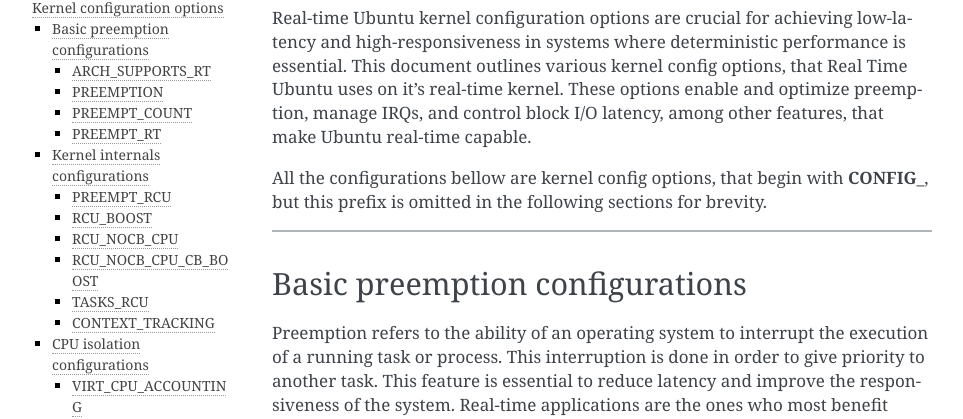
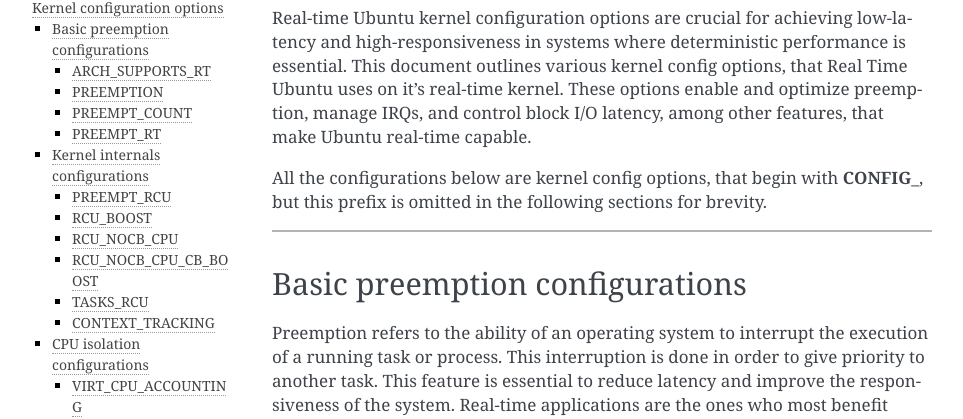
Before and after one commit to canonical/real-time-ubuntu-docs, a Sphinx documentation site: the page built from docs/reference/kernel-config-options.rst, in a window 1280 px wide and 900 px high. Shown: the part 97-516 px from the top of the window, without its empty margins (148-1111 px from the left). Built offline with Sphinx 7.4.7, drawn with Linux system fonts in a browser that asks for light colours.

Commit message:
docs(ref/kernel-config-options) Fix spelling (#143)
Signed-off-by: Noah Casey <noahcasey0406@gmail.com>

```diff
--- a/docs/reference/kernel-config-options.rst
+++ b/docs/reference/kernel-config-options.rst
@@ -5,7 +5,7 @@
 This document outlines various kernel config options, that Real Time Ubuntu uses on it's real-time kernel.
 These options enable and optimize preemption, manage IRQs, and control block I/O latency, among other features, that make Ubuntu real-time capable.
 
-All the configurations bellow are kernel config options, that begin with **CONFIG_**, but this prefix is omitted in the following sections for brevity.
+All the configurations below are kernel config options, that begin with **CONFIG_**, but this prefix is omitted in the following sections for brevity.
 
 
 >>>>
```
Also changed, not shown: README.md (+1 -1 lines).
